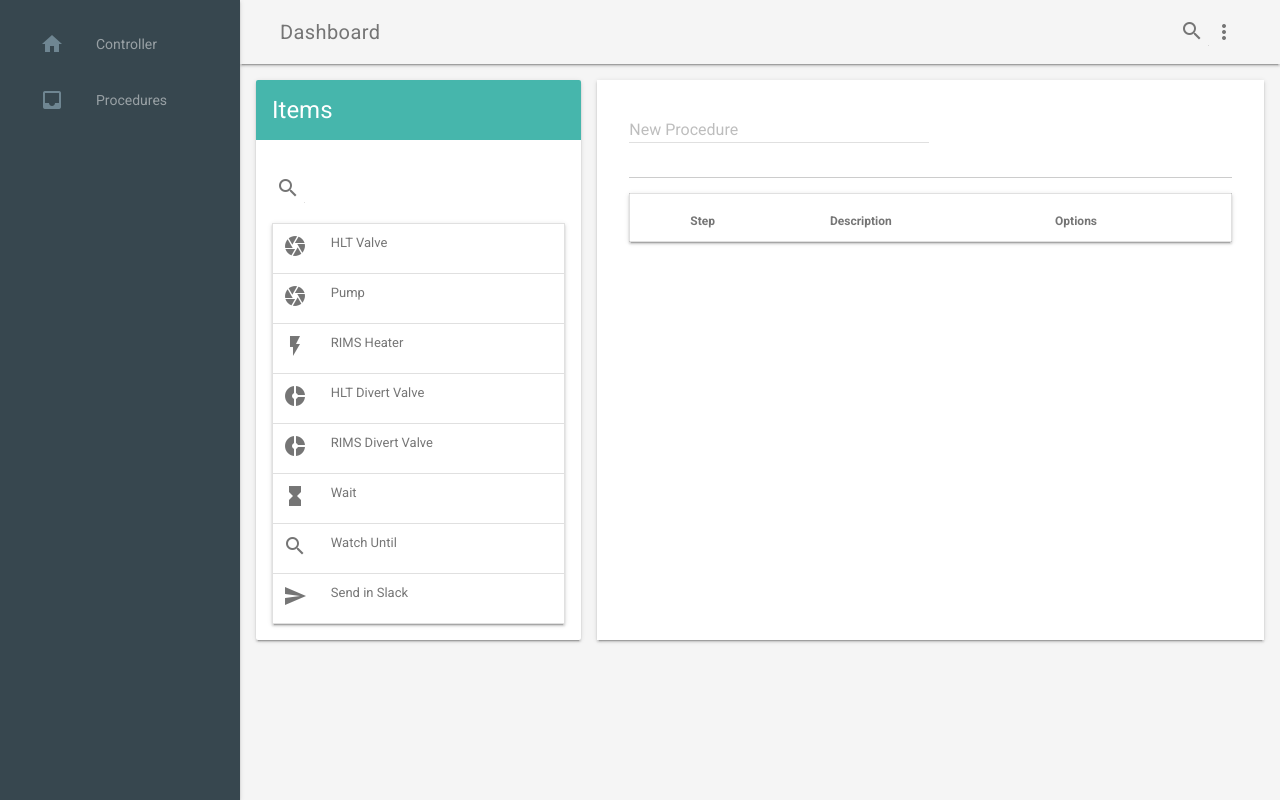
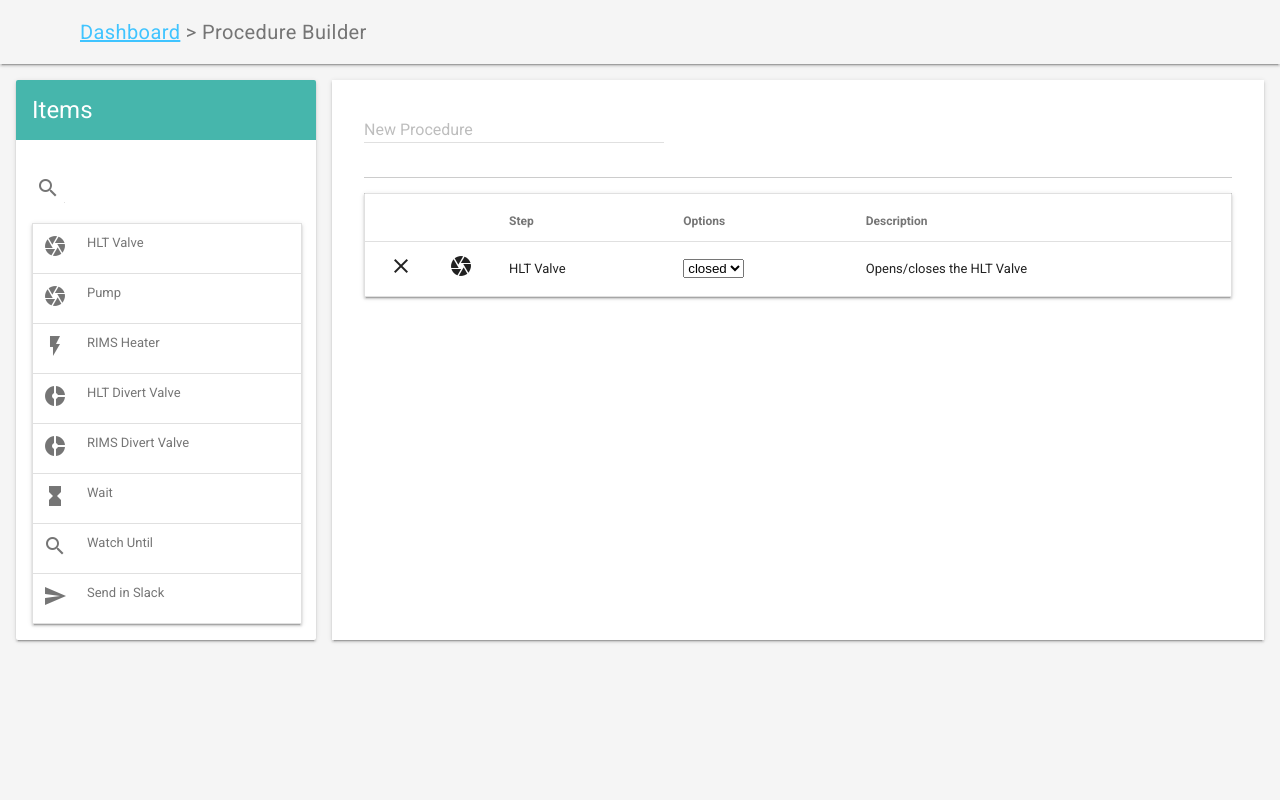
Before and after one commit to llamicron/weber, a Flask app: page /procedures in a window 1280 px wide. Run offline with Flask 2, Linux system fonts and the light colour scheme; lists and menus that the app fills with data are empty; some libraries are stand-ins or nearby versions.

Commit message:
A few more changes to the procedures builder

```diff
--- a/weber/static/procedures.js
+++ b/weber/static/procedures.js
@@ -11,7 +11,19 @@ var app = new Vue({
     procedureName: "",
     items: [],
     tableItems: [
-
+      {
+        "type": "binary",
+        "name": "hlt",
+        "state": 0,
+        "icon": "camera",
+        "stateVerbage": {
+          "1": "open",
+          "0": "closed"
+        },
+        "prettyName": "HLT Valve",
+        "desc": "Opens/closes the HLT Valve",
+        "id": 3
+      },
     ],
     search: {
       term: '',
--- a/weber/templates/procedures.html
+++ b/weber/templates/procedures.html
@@ -39,45 +39,18 @@
     </div>
   </div>
   <div id="procedures">
-    <div class="demo-layout mdl-layout mdl-js-layout mdl-layout--fixed-drawer mdl-layout--fixed-header">
+    <div class="demo-layout mdl-layout mdl-js-layout mdl-layout--fixed-header">
       <!-- Header -->
       <header class="demo-header mdl-layout__header mdl-color--grey-100 mdl-color-text--grey-600">
         <div class="mdl-layout__header-row">
-          <span class="mdl-layout-title">Dashboard</span>
-          <div class="mdl-layout-spacer"></div>
-          <div class="mdl-textfield mdl-js-textfield mdl-textfield--expandable">
-            <label class="mdl-button mdl-js-button mdl-button--icon" for="search">
-              <i class="material-icons">search</i>
-            </label>
-            <div class="mdl-textfield__expandable-holder">
-              <!-- Search Input -->
-              <input class="mdl-textfield__input" type="text" id="search">
-              <label class="mdl-textfield__label" for="search">Enter your query...</label>
-            </div>
-          </div>
-          <button class="mdl-button mdl-js-button mdl-js-ripple-effect mdl-button--icon" id="hdrbtn">
-            <i class="material-icons">more_vert</i>
-          </button>
-          <ul class="mdl-menu mdl-js-menu mdl-js-ripple-effect mdl-menu--bottom-right" for="hdrbtn">
-            <li class="mdl-menu__item">Light Theme</li>
-            <li class="mdl-menu__item">Dark Theme</li>
-            <li class="mdl-menu__item">idk... lol</li>
-          </ul>
+          <span class="mdl-layout-title">
+            <a href="/">Dashboard</a> &gt; Procedure Builder</span>
         </div>
       </header>
-      <!-- Drawer -->
-      <div class="demo-drawer mdl-layout__drawer mdl-color--blue-grey-900 mdl-color-text--blue-grey-50">
-        <nav class="demo-navigation mdl-navigation mdl-color--blue-grey-800">
-          <a class="mdl-navigation__link" href="/">
-            <i class="mdl-color-text--blue-grey-400 material-icons" role="presentation">home</i>Controller</a>
-          <a class="mdl-navigation__link" href="/procedures">
-            <i class="mdl-color-text--blue-grey-400 material-icons" role="presentation">inbox</i>Procedures</a>
-        </nav>
-      </div>
       <!-- Procedures -->
       <main class="mdl-layout__content mdl-color--grey-100">
-        <div class="mdl-grid demo-content">
-          <div class="demo-cards mdl-cell mdl-cell--4-col mdl-cell--8-col-tablet mdl-grid mdl-grid--no-spacing">
+        <div class="mdl-grid">
+          <div class="demo-cards mdl-cell mdl-cell--3-col mdl-cell--8-col-tablet mdl-grid mdl-grid--no-spacing">
             <div class="demo-card-square mdl-card mdl-shadow--2dp">
               <div class="mdl-card__title mdl-card--expand">
                 <h2 class="mdl-card__title-text">Items</h2>
@@ -114,7 +87,7 @@
               </div>
             </div>
           </div>
-          <div class="demo-graphs mdl-shadow--2dp mdl-color--white mdl-cell mdl-cell--8-col mdl-cell--hide-phone">
+          <div class="demo-graphs mdl-shadow--2dp mdl-color--white mdl-cell mdl-cell--9-col mdl-cell--hide-phone">
             <div class="mdl-textfield mdl-js-textfield">
               <input class="mdl-textfield__input" v-model="procedureName" type="text" id="procedureName">
               <label class="mdl-textfield__label" for="procedureName">New Procedure</label>
@@ -123,21 +96,24 @@
             <table id="itemsTable" class="mdl-data-table mdl-js-data-table mdl-data-table--selectable mdl-shadow--2dp">
               <thead>
                 <tr>
+                  <th style="width: 1%"></th>
                   <th style="width: 4px;" class="mdl-data-table__cell--non-numeric"></th>
                   <th class="mdl-data-table__cell--non-numeric">Step</th>
+                  <th class="mdl-data-table__cell--non-numeric">Options</th>
                   <th class="mdl-data-table__cell--non-numeric">Description</th>
-                  <th class="mdl-data-table__cell--non-numeric">Options</th>
                 </tr>
               </thead>
               <tbody v-sortable="{ onUpdate: updateOrder }">
                 <tr v-for="item in tableItems">
+                  <td>
+                    <i class="material-icons">close</i>
+                  </td>
                   <td class="mdl-data-table__cell--non-numeric">
                     <i class="material-icons">{{ item.icon }}</i>
                   </td>
                   <td class="mdl-data-table__cell--non-numeric">
                     {{ item.prettyName }}
                   </td>
-                  <td class="mdl-data-table__cell--non-numeric">{{ item.desc }}</td>
                   <td class="mdl-data-table__cell--non-numeric">
                     <!-- Binary Options -->
                     <select v-if="item.type == 'binary'" :name="item.name + '-' + item.id + '-option'" v-bind:id="item.name + '-' + item.id">
@@ -152,6 +128,7 @@
                       <option value="1">{{ item.locationVerbage['1'] }}</option>
                     </select>
                   </td>
+                  <td class="mdl-data-table__cell--non-numeric">{{ item.desc }}</td>
                 </tr>
               </tbody>
             </table>
```
Also changed, not shown: weber/data/items.json (indentation only).
